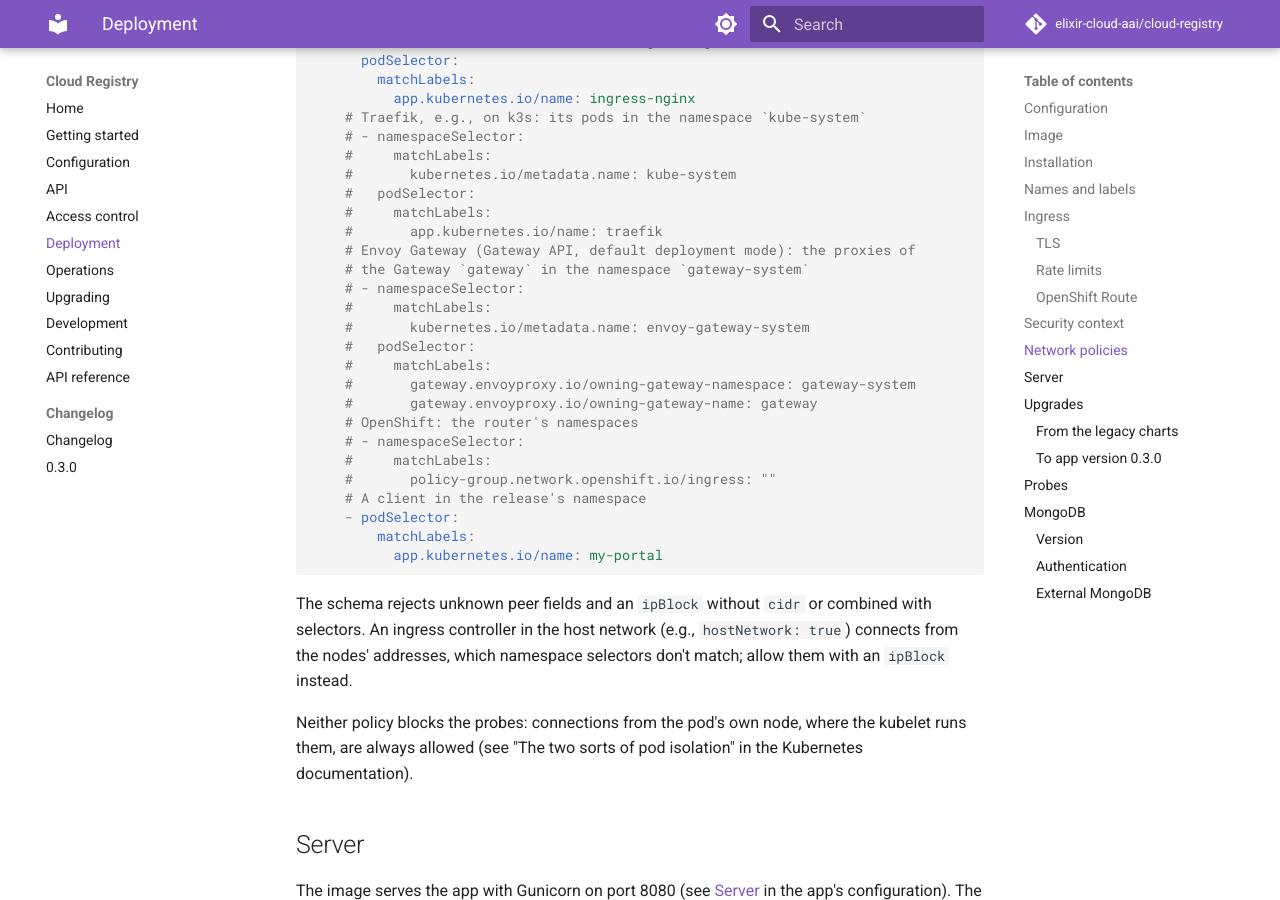
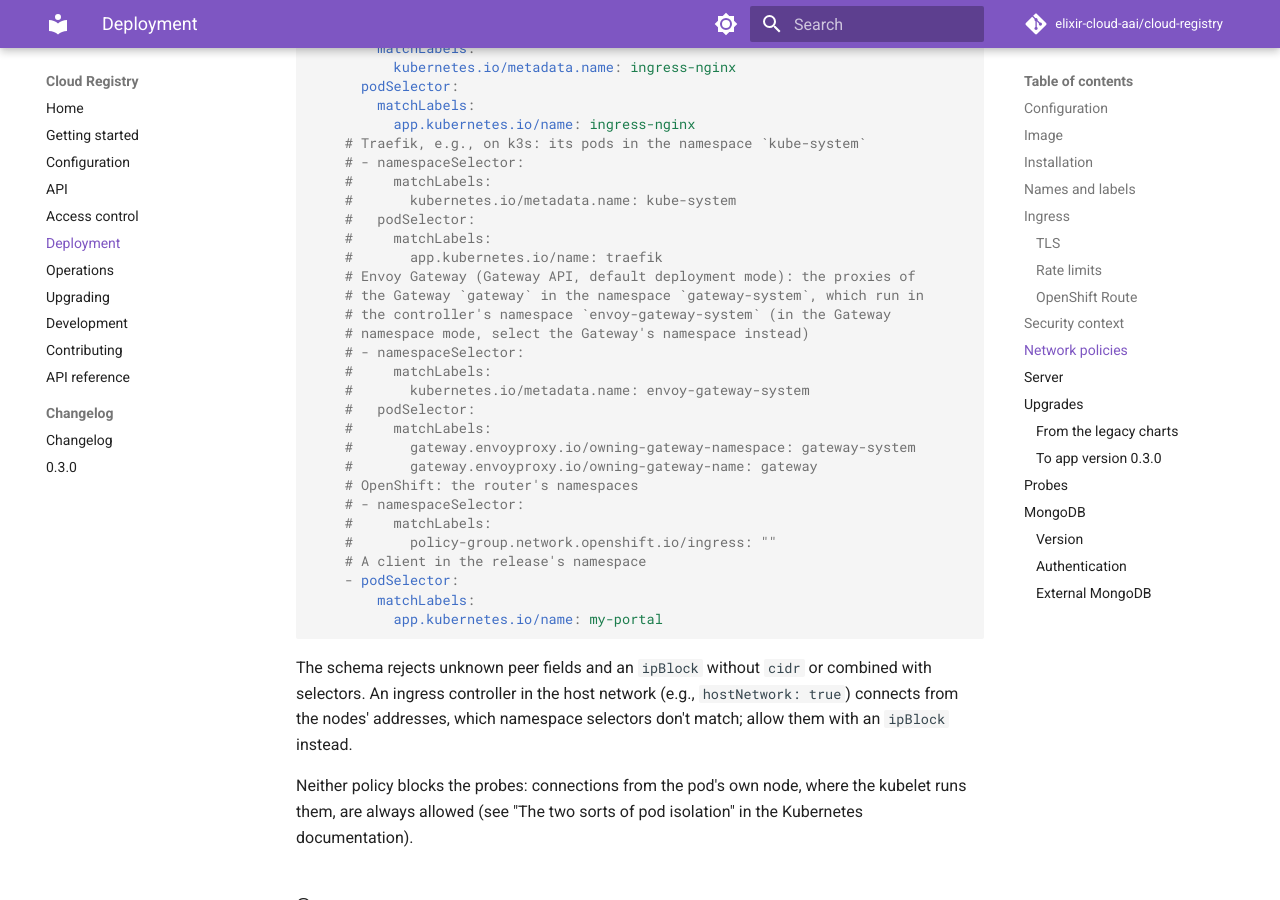
Before and after one commit to elixir-cloud-aai/cloud-registry, an MkDocs documentation site: the page built from docs/deployment.md, in a window 1280 px wide and 900 px high, scrolled down 7767 px. Built offline with MkDocs 1.6.1 and Material for MkDocs 9.7.7, drawn with Linux system fonts in a browser that asks for light colours; comment, search, counter and statistics services are not loaded; some of the changed text lies outside the part shown.

Commit message:
docs(chart): clarify Route and Envoy Gateway peers
On OpenShift, the chart creates a Route for all paths without an
Ingress, also when an HTTPRoute is used, so say to block /admin/ in
front of the router there. Say where Envoy Gateway runs the proxies in
the default mode and what to select in the Gateway namespace mode.

Co-Authored-By: Claude Opus 5.5 <noreply@anthropic.com>

```diff
--- a/deployment/README.md
+++ b/deployment/README.md
@@ -223,7 +223,9 @@ chart creates no HTTPRoute: disable the Ingress (`enabled: false`; on
 clusters without Routes, the chart then creates none) and attach an HTTPRoute
 of your own to the Gateway, next to the release, with the app's Service as
 its backend (`backendRefs`, port `8080`); to keep the permissions API off the
-internet, match only the path prefix `/ga4gh/registry/v1/`.
+internet, match only the path prefix `/ga4gh/registry/v1/`. On OpenShift,
+the chart still creates a Route for all paths (see above), so there, block
+`/admin/` in front of the router as well.
 
 The Ingress is configured with:
 
@@ -406,7 +408,9 @@ allow rules) before relying on these restrictions.
       #     matchLabels:
       #       app.kubernetes.io/name: traefik
       # Envoy Gateway (Gateway API, default deployment mode): the proxies of
-      # the Gateway `gateway` in the namespace `gateway-system`
+      # the Gateway `gateway` in the namespace `gateway-system`, which run in
+      # the controller's namespace `envoy-gateway-system` (in the Gateway
+      # namespace mode, select the Gateway's namespace instead)
       # - namespaceSelector:
       #     matchLabels:
       #       kubernetes.io/metadata.name: envoy-gateway-system
```
